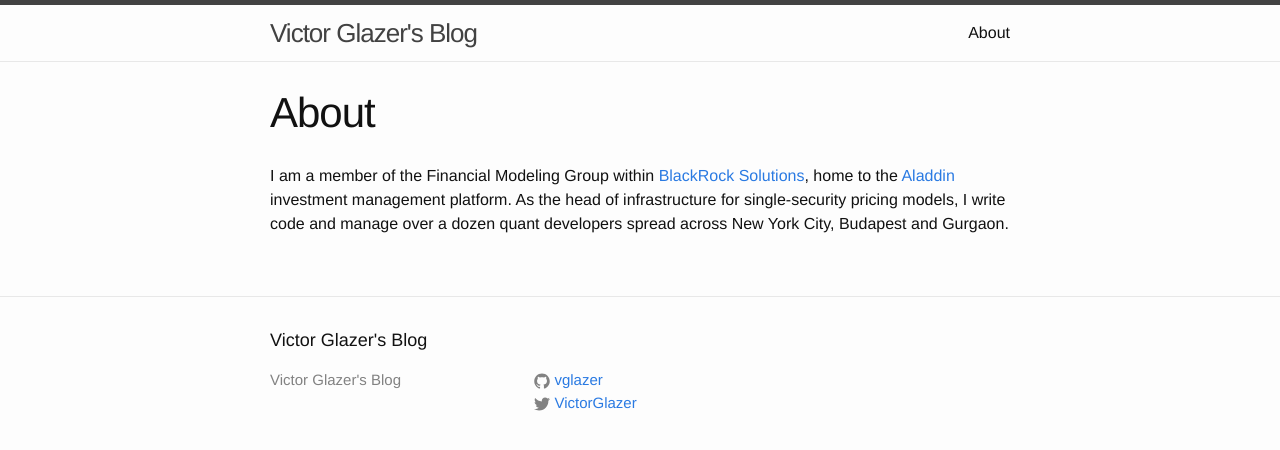
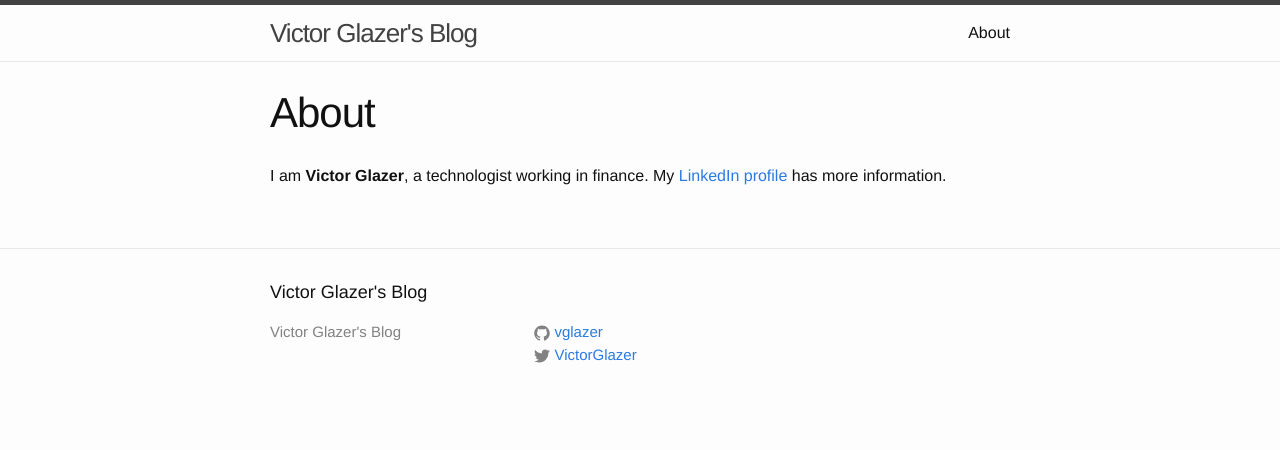
Before and after one commit to vglazer/vglazer.github.io, a Jekyll site: the page built from about.md, in a window 1280 px wide. Shown: the top 450 px of the page. Built offline with Jekyll 4.4.1, drawn with Linux system fonts in a browser that asks for light colours.

Commit message:
Include LinkedIn blurb by reference rather than hardcoding it

```diff
--- a/about.md
+++ b/about.md
@@ -3,9 +3,6 @@ layout: page
 title: About
 permalink: /about/
 ---
-I am a member of the Financial Modeling Group within
-[BlackRock Solutions](https://www.blackrock.com/aladdin/blackrock-solutions),
-home to the [Aladdin](https://www.blackrock.com/aladdin/offerings/aladdin-overview)
-investment management platform. As the head of infrastructure for
-single-security pricing models, I write code and manage over a dozen quant
-developers spread across New York City, Budapest and Gurgaon.
+I am **Victor Glazer**, a technologist working in finance.
+My [LinkedIn profile](https://www.linkedin.com/in/victorglazer/) has more
+information.
```
